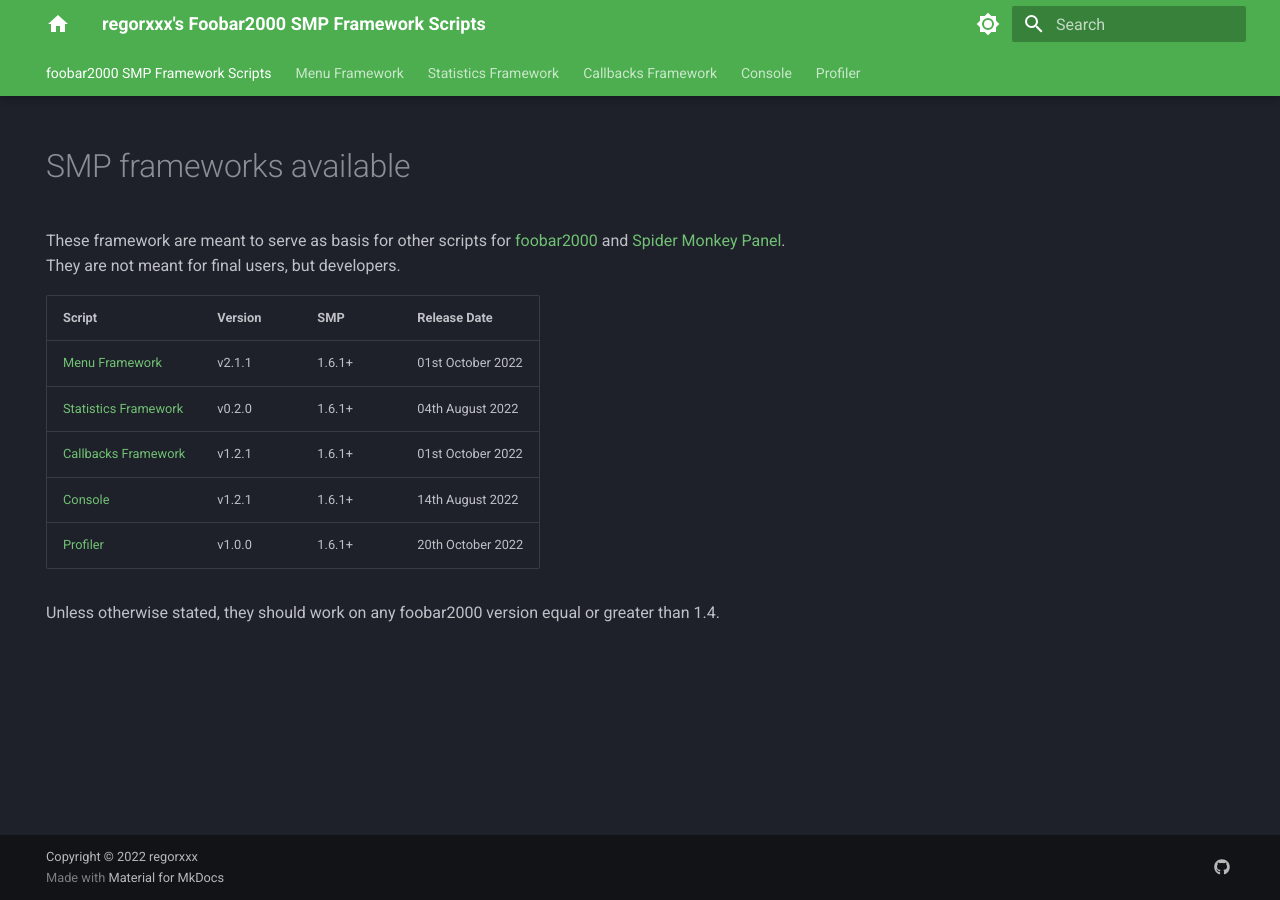
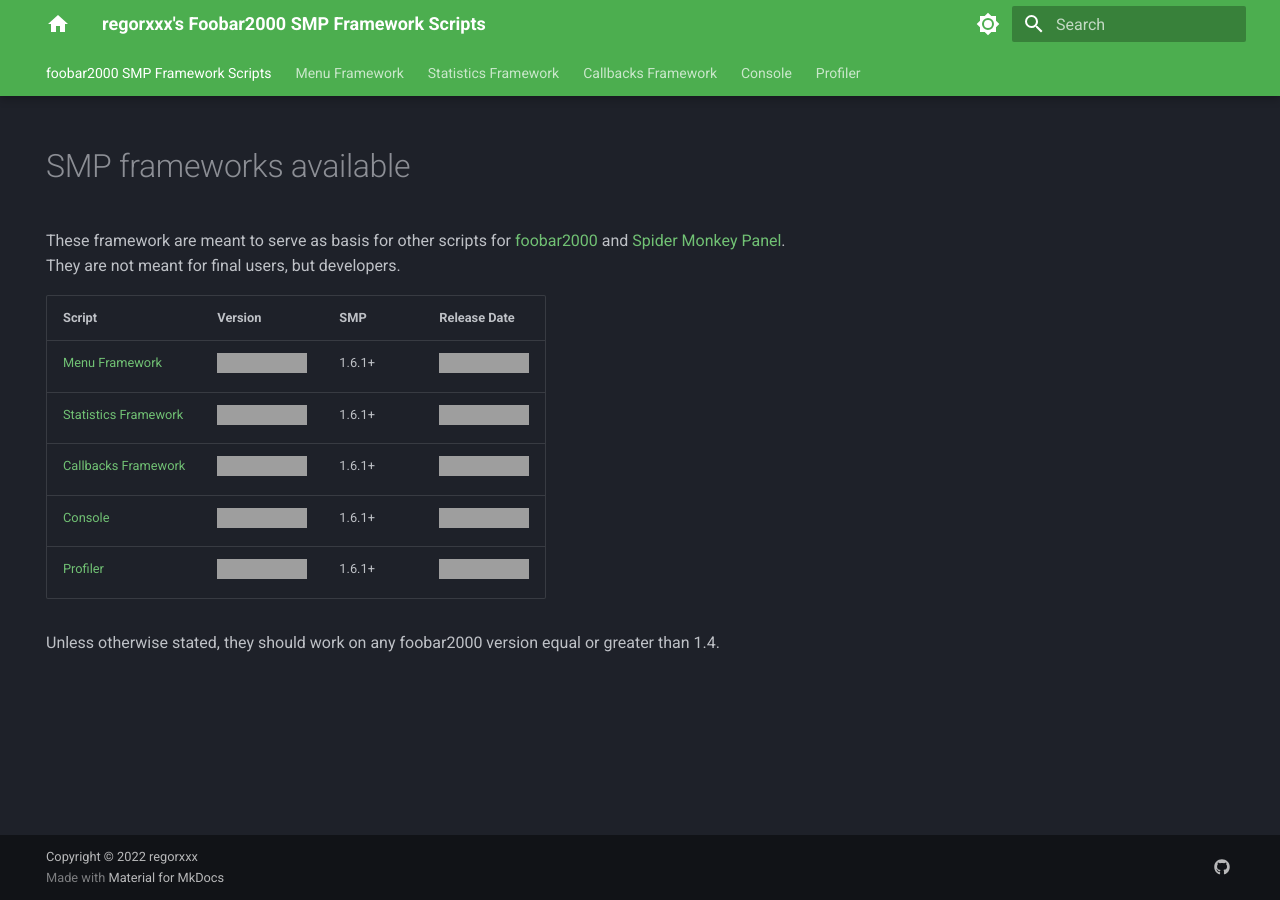
Before and after one commit to regorxxx/foobar2000-Framework-SMP.github.io, an MkDocs documentation site: the page built from docs/index.md, in a window 1280 px wide. Built offline with MkDocs 1.6.1 and Material for MkDocs 9.7.7, drawn with Linux system fonts in a browser that asks for light colours; grey boxes are pictures that could not be loaded.

```diff
--- a/docs/index.md
+++ b/docs/index.md
@@ -10,10 +10,10 @@ They are not meant for final users, but developers.
 
 |Script|Version|SMP|Release Date|
 |:---|:---|:---|:---|
-|[Menu Framework](scripts/menu-framework-smp)|v2.1.1|1.6.1+|01st October 2022|
-|[Statistics Framework](scripts/statistics-framework-smp)|v0.2.0|1.6.1+|04th August 2022|
-|[Callbacks Framework](scripts/callbacks-framework-smp)|v1.2.1|1.6.1+|01st October 2022|
-|[Console](scripts/console-smp)|v1.2.1|1.6.1+|14th August 2022|
-|[Profiler](scripts/profiler-smp)|v1.0.0|1.6.1+|20th October 2022|
+|[Menu Framework](scripts/menu-framework-smp)|[![Menu Framework](https://img.shields.io/github/v/release/Regorxxx/Menu-Framework-SMP?include_prereleases&label=%20)](scripts/menu-framework-smp)|1.6.1+|[![Menu Framework](https://img.shields.io/github/release-date/Regorxxx/Menu-Framework-SMP?label=%20)](scripts/menu-framework-smp)|
+|[Statistics Framework](scripts/statistics-framework-smp)|[![Statistics Framework](https://img.shields.io/github/v/release/Regorxxx/Statistics-Framework-SMP?include_prereleases&label=%20)](scripts/statistics-framework-smp)|1.6.1+|[![Statistics Framework](https://img.shields.io/github/release-date/Regorxxx/Statistics-Framework-SMP?label=%20)](scripts/statistics-framework-smp)|
+|[Callbacks Framework](scripts/callbacks-framework-smp)|[![Callbacks Framework](https://img.shields.io/github/v/release/Regorxxx/Callbacks-Framework-SMP?include_prereleases&label=%20)](scripts/callbacks-framework-smp)|1.6.1+|[![Callbacks Framework](https://img.shields.io/github/release-date/Regorxxx/Callbacks-Framework-SMP?label=%20)](scripts/callbacks-framework-smp)|
+|[Console](scripts/console-smp)|[![Console](https://img.shields.io/github/v/release/Regorxxx/Console-SMP?include_prereleases&label=%20)](scripts/console-smp)|1.6.1+|[![Console](https://img.shields.io/github/release-date/Regorxxx/Console-SMP?label=%20)](scripts/console-smp)|
+|[Profiler](scripts/profiler-smp)|[![Profiler](https://img.shields.io/github/v/release/Regorxxx/Profiler-SMP?include_prereleases&label=%20)](scripts/profiler-smp)|1.6.1+|[![Profiler](https://img.shields.io/github/release-date/Regorxxx/Profiler-SMP?label=%20)](scripts/profiler-smp)|
 
 Unless otherwise stated, they should work on any foobar2000 version equal or greater than 1.4.
```
